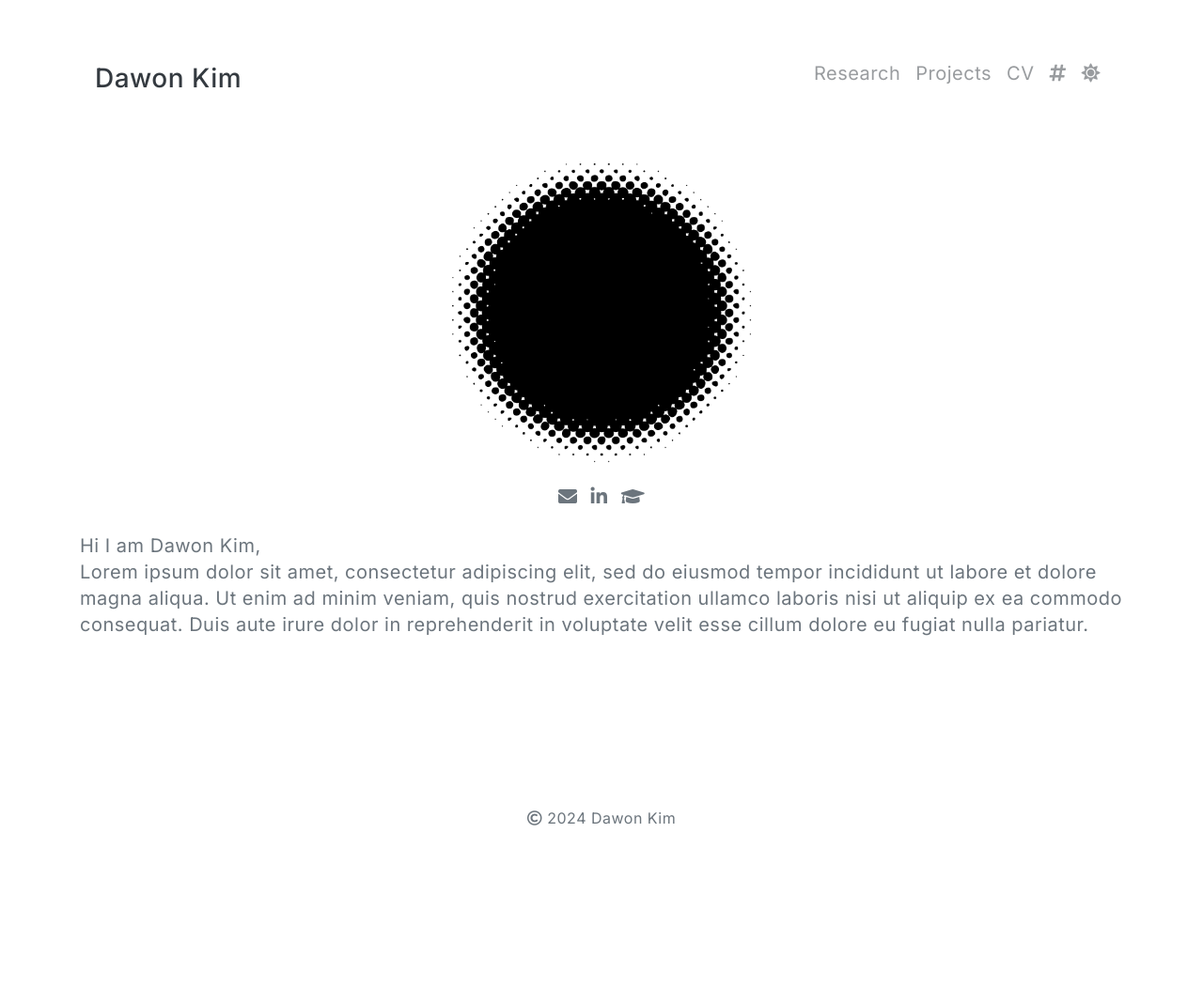
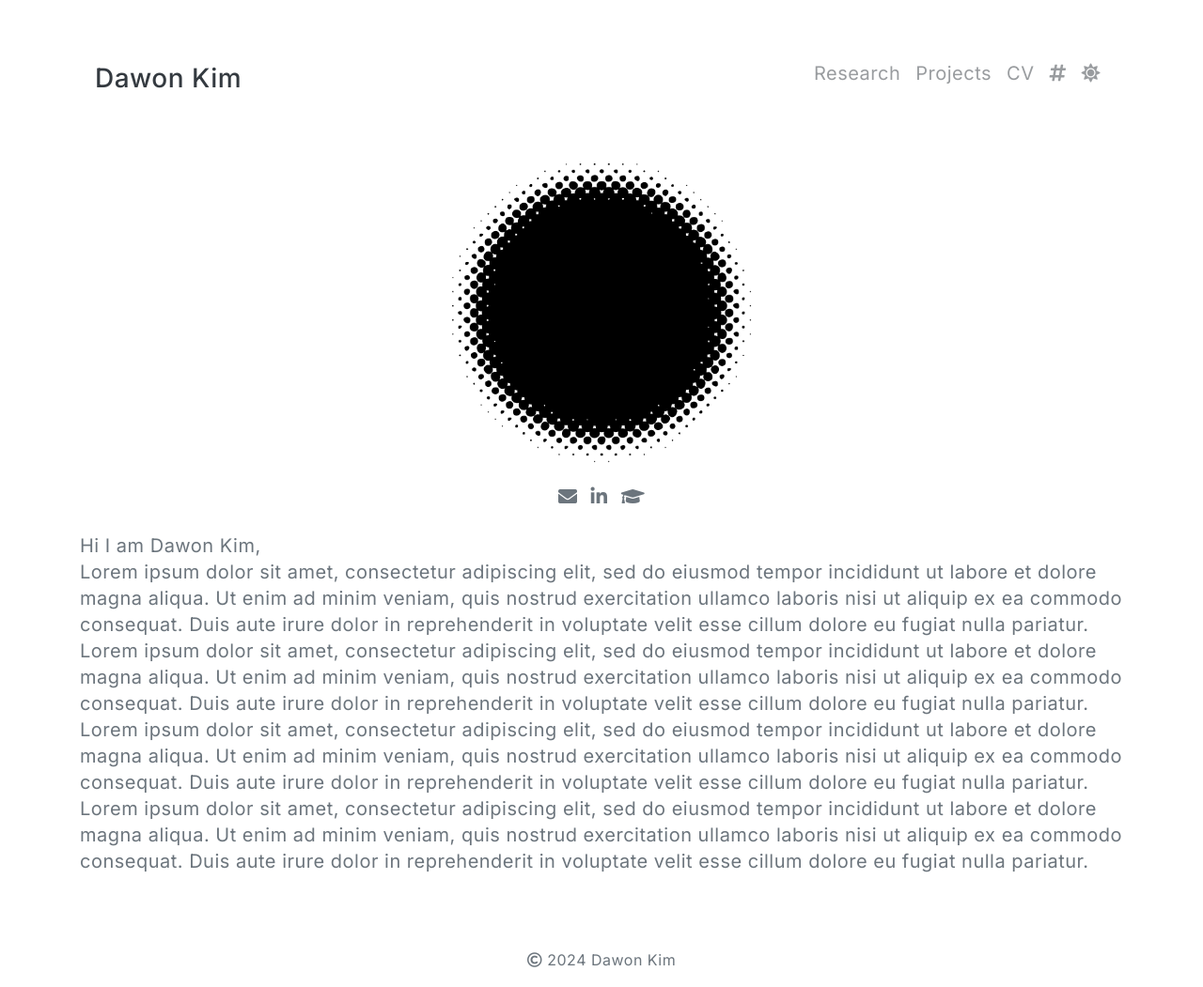
Before and after one commit to dawonkimhci/dawonkimhci.github.io, a Jekyll site: the page built from pages/index.md, in a window 1280 px wide. Shown: the whole page at 94% size. Built offline with Jekyll 4.4.1, drawn with Linux system fonts in a browser that asks for light colours; before the commit the page ends 900 px from its top, so only the background shows below that.

Commit message:
Update index.md

```diff
--- a/pages/index.md
+++ b/pages/index.md
@@ -8,5 +8,8 @@
 <p class="text-muted wow animated slideInUp" data-wow-delay=".15s">
 Hi I am {{ site.author.name }},<br>
 Lorem ipsum dolor sit amet, consectetur adipiscing elit, sed do eiusmod tempor incididunt ut labore et dolore magna aliqua. Ut enim ad minim veniam, quis nostrud exercitation ullamco laboris nisi ut aliquip ex ea commodo consequat. Duis aute irure dolor in reprehenderit in voluptate velit esse cillum dolore eu fugiat nulla pariatur.
+Lorem ipsum dolor sit amet, consectetur adipiscing elit, sed do eiusmod tempor incididunt ut labore et dolore magna aliqua. Ut enim ad minim veniam, quis nostrud exercitation ullamco laboris nisi ut aliquip ex ea commodo consequat. Duis aute irure dolor in reprehenderit in voluptate velit esse cillum dolore eu fugiat nulla pariatur.
+Lorem ipsum dolor sit amet, consectetur adipiscing elit, sed do eiusmod tempor incididunt ut labore et dolore magna aliqua. Ut enim ad minim veniam, quis nostrud exercitation ullamco laboris nisi ut aliquip ex ea commodo consequat. Duis aute irure dolor in reprehenderit in voluptate velit esse cillum dolore eu fugiat nulla pariatur.
+Lorem ipsum dolor sit amet, consectetur adipiscing elit, sed do eiusmod tempor incididunt ut labore et dolore magna aliqua. Ut enim ad minim veniam, quis nostrud exercitation ullamco laboris nisi ut aliquip ex ea commodo consequat. Duis aute irure dolor in reprehenderit in voluptate velit esse cillum dolore eu fugiat nulla pariatur.
 </p>
 <br>
```
